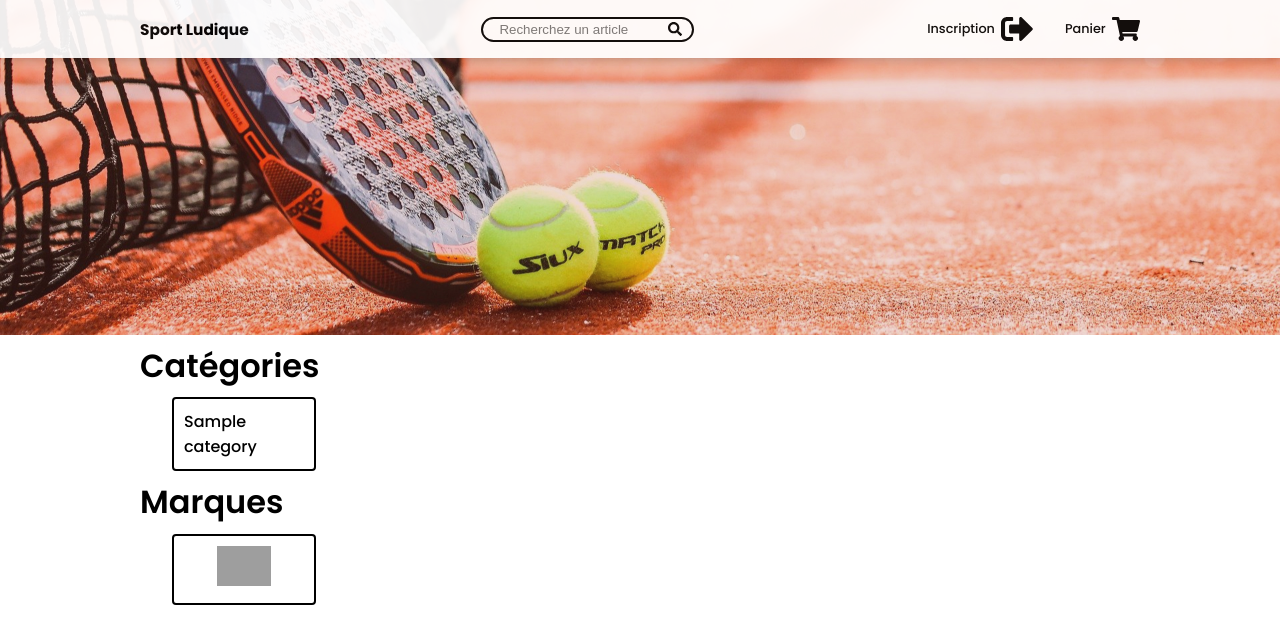
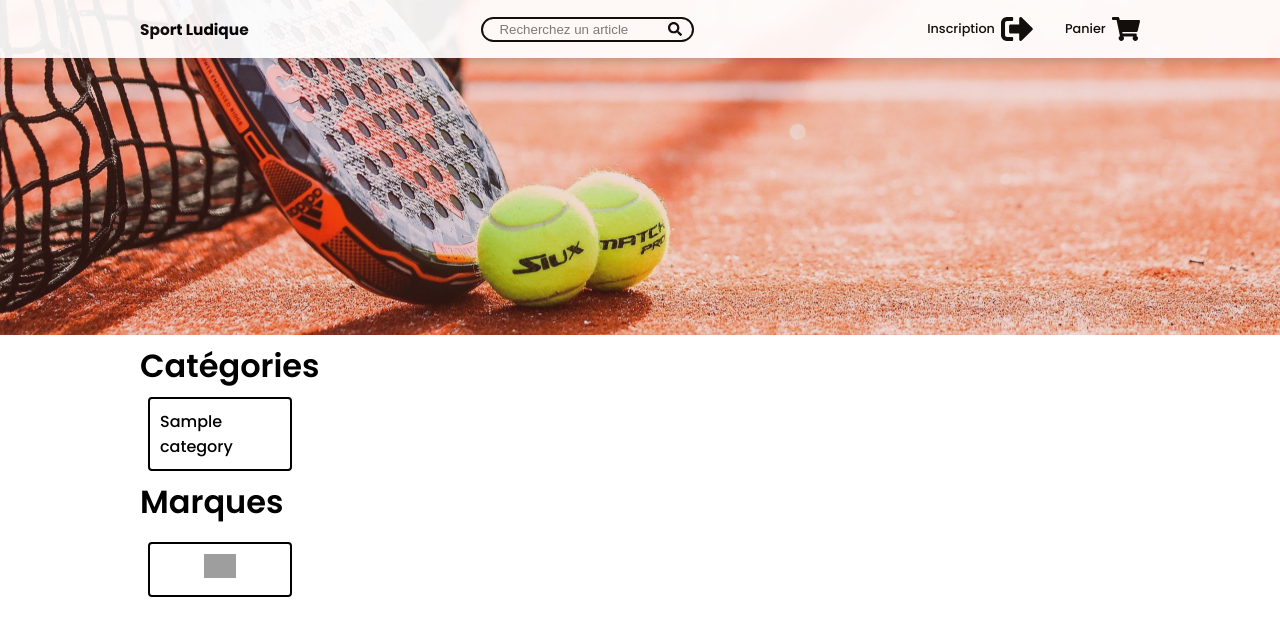
Before and after one commit to josh-taylor-k3/SportLudique_symfony_ecommerce, a Symfony app: template templates/global/index.html.twig in a window 1280 px wide. Shown: the top 644 px of the page. Run offline with Twig, Linux system fonts and the light colour scheme; the template is opened without the code that fills it: most values are stand-ins (such as "Sample title", 1, 10 or a date in 2020); style sheets or scripts are compiled from the project's sources; some libraries are stand-ins or nearby versions; grey boxes are pictures that could not be loaded.

Commit message:
:lipstick: Fix reponsive

```diff
--- a/public/scss/abstracts/_variables.scss
+++ b/public/scss/abstracts/_variables.scss
@@ -0,0 +1 @@
+// $button_size : calc(1000px * 20%);
--- a/public/scss/components/_button.scss
+++ b/public/scss/components/_button.scss
@@ -8,7 +8,7 @@
   padding: 10px;
   will-change: background-color;
   &-img {
-    height: 5vh;
+    height: 3vh;
     will-change: filter;
   }
   &:hover {
--- a/public/scss/layouts/_content.scss
+++ b/public/scss/layouts/_content.scss
@@ -1,11 +1,15 @@
+$button_size : calc(1000px * (20/100));
 .content {
   max-width: 1000px;
   margin-inline: auto;
+  margin-outside: auto;
   &-list {
+    width: 100%;
     display: grid;
-    grid-template-columns: 10vw 10vw 10vw 10vw 10vw;
+    grid-template-columns: 1fr 1fr 1fr 1fr 1fr;
     grid-template-rows: 7vh;
     place-items: center;
-    grid-gap: 5vw;
+    grid-gap: 5%;
+    padding: 0;
   }
 }
```
